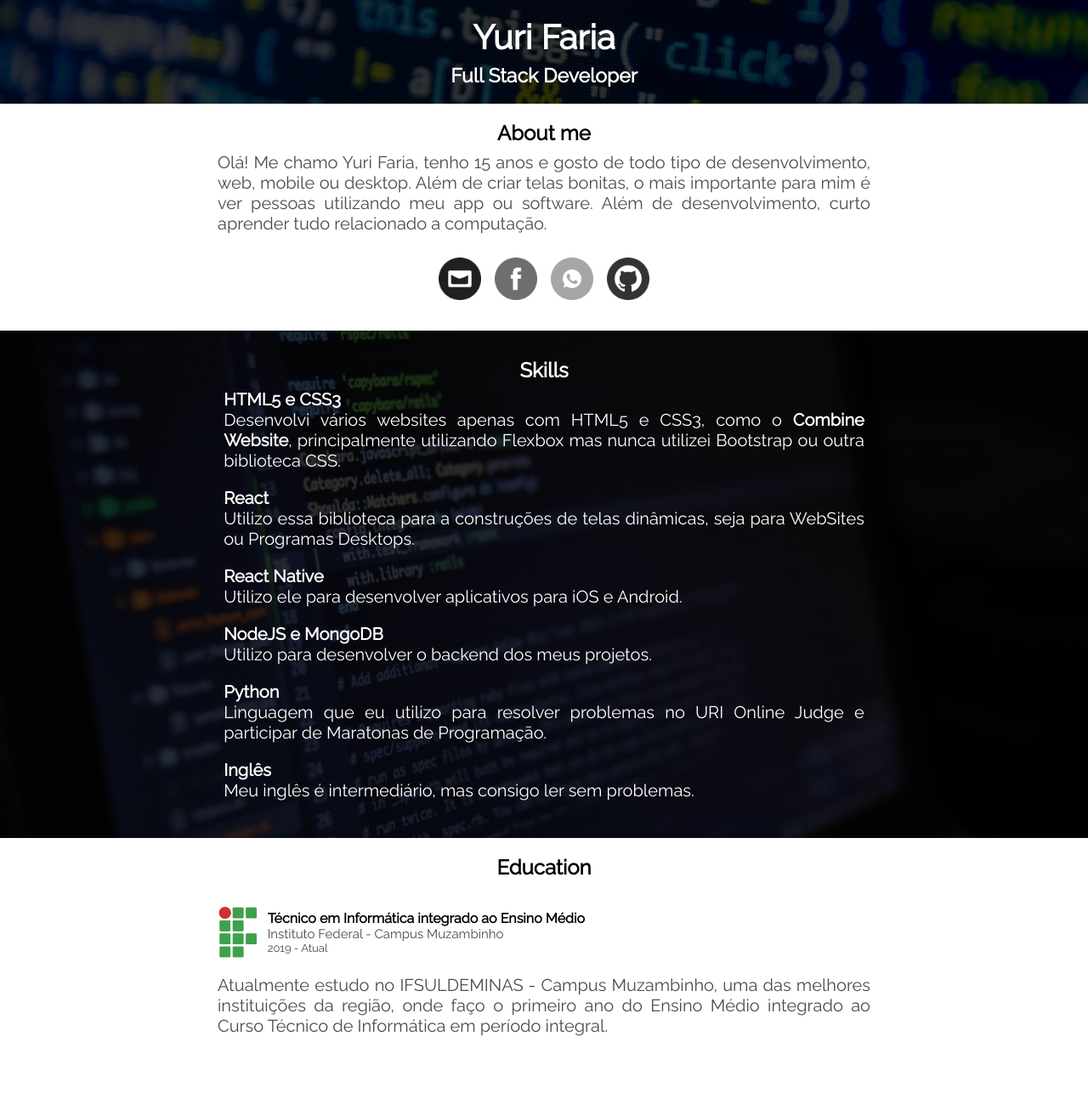
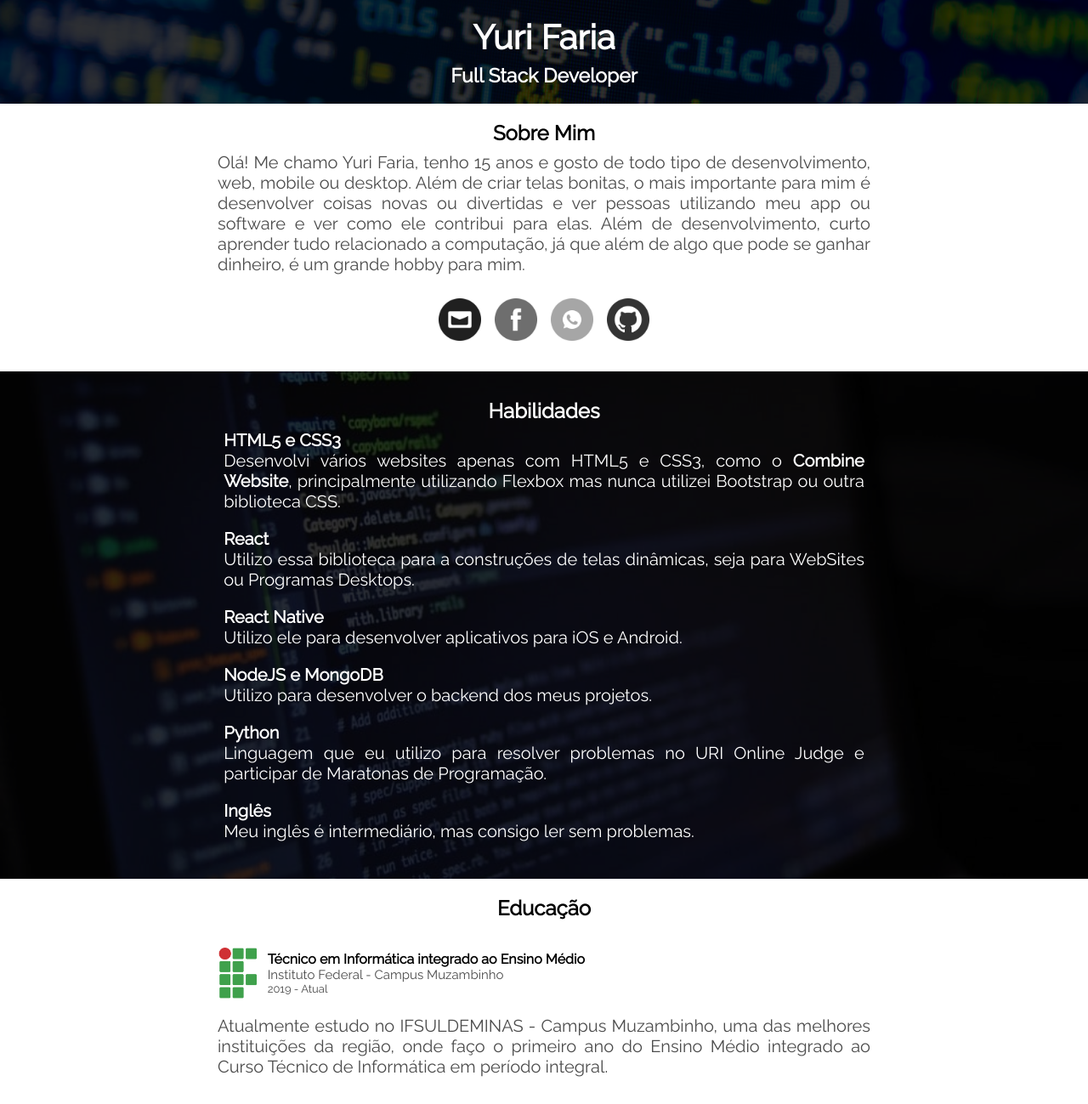
Before and after one commit to Windows87/Windows87.github.io, a plain HTML site: page index.html in a window 1280 px wide. Shown: the whole page at 85% size. Before the commit the page ends 1251 px from the top, so only its background shows below. Drawn offline with Linux system fonts and the light colour scheme.

Commit message:
Text mudances

```diff
--- a/index.html
+++ b/index.html
@@ -27,9 +27,9 @@
 
     <div class="main">
       <div class="block">
-        <h2>About me</h2>
+        <h2>Sobre Mim</h2>
         <p>
-          Olá! Me chamo Yuri Faria, tenho 15 anos e gosto de todo tipo de desenvolvimento, web, mobile ou desktop. Além de criar telas bonitas, o mais importante para mim é ver pessoas utilizando meu app ou software. Além de desenvolvimento, curto aprender tudo relacionado a computação.
+          Olá! Me chamo Yuri Faria, tenho 15 anos e gosto de todo tipo de desenvolvimento, web, mobile ou desktop. Além de criar telas bonitas, o mais importante para mim é desenvolver coisas novas ou divertidas e ver pessoas utilizando meu app ou software e ver como ele contribui para elas. Além de desenvolvimento, curto aprender tudo relacionado a computação, já que além de algo que pode se ganhar dinheiro, é um grande hobby para mim.
         </p>
 
         <div class="my-networks">
@@ -42,7 +42,7 @@
       <div class="skills-image">
         <div class="dark-background">
           <div class="block">
-            <h2>Skills</h2>
+            <h2>Habilidades</h2>
             <p>
               <b>HTML5 e CSS3</b><br>
               <span>Desenvolvi vários websites apenas com HTML5 e CSS3, como o <a href="https://github.com/Windows87/combine-website"><b>Combine Website</b></a>, principalmente utilizando Flexbox mas nunca utilizei Bootstrap ou outra biblioteca CSS.</span>
@@ -77,7 +77,7 @@
       </div>
 
       <div class="block">
-        <h2>Education</h2>
+        <h2>Educação</h2>
         <p>
           <div class="education-block">
             <img src="img/logos/if.png" />
```
